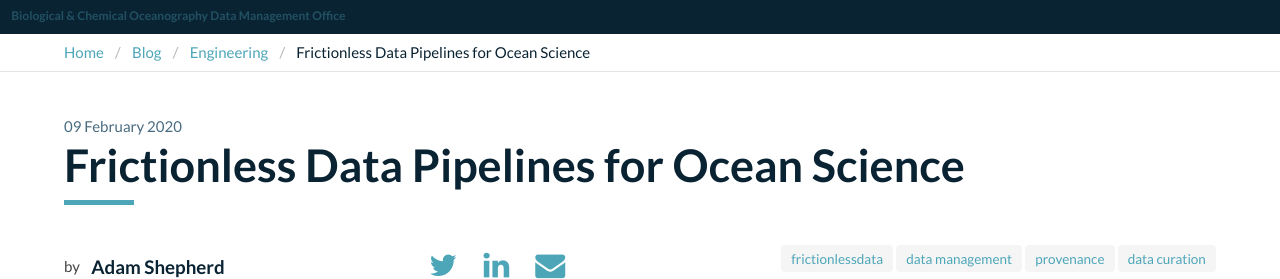
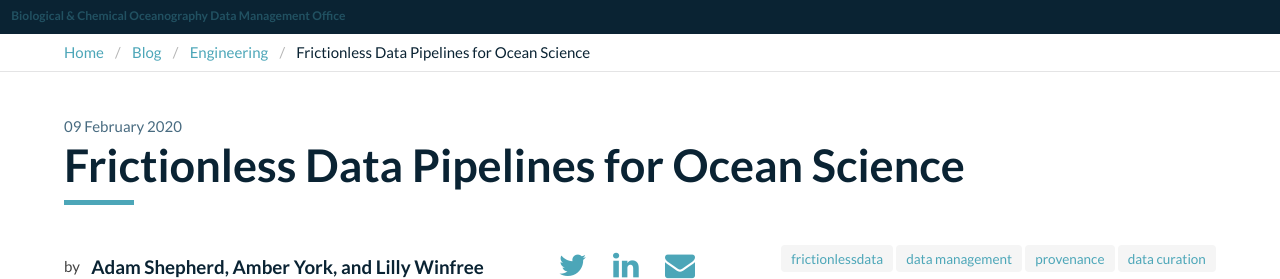
Before and after one commit to BCODMO/blog.bco-dmo.org, a Jekyll site: the page built from _posts/2020-02-09-frictionless-data-pipelines-for-ocean-science.md, in a window 1280 px wide and 900 px high, cut to the strip 0-279 px from the top of the window. Built offline with Jekyll 4.4.1, drawn with Linux system fonts in a browser that asks for light colours.

Commit message:
Update 2020-02-09-frictionless-data-pipelines-for-ocean-science.md

```diff
--- a/_posts/2020-02-09-frictionless-data-pipelines-for-ocean-science.md
+++ b/_posts/2020-02-09-frictionless-data-pipelines-for-ocean-science.md
@@ -6,7 +6,7 @@ description: "For generating provenance for all data management activities, BCO-
 date: 2020-02-09
 lastModified: 2020-07-19 16:30:00
 published: true
-author: [adam]
+author: [adam, amber,lillywinfree_okn]
 category: engineering
 tags:
   - frictionlessdata
```
